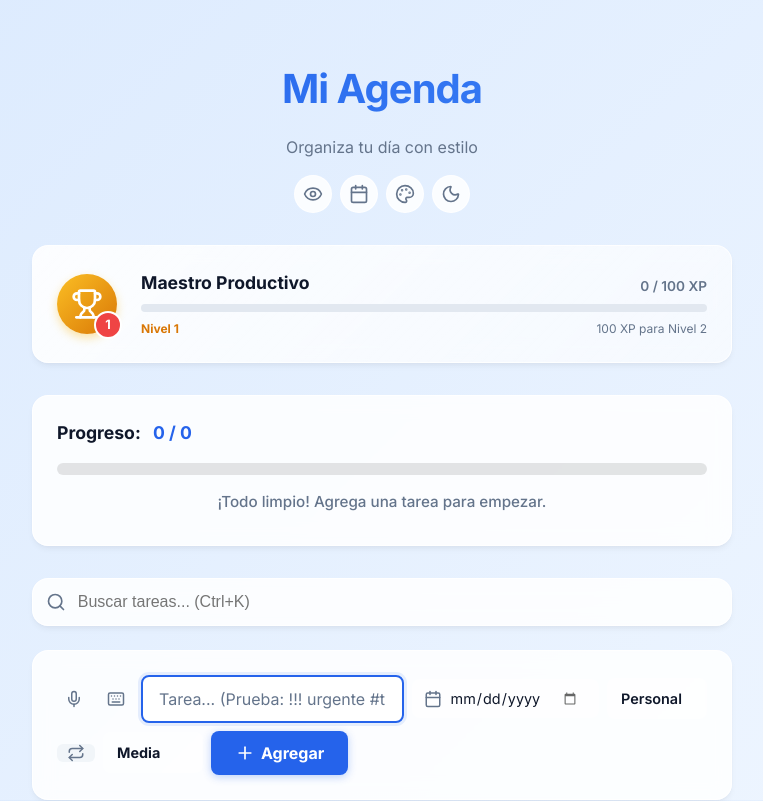
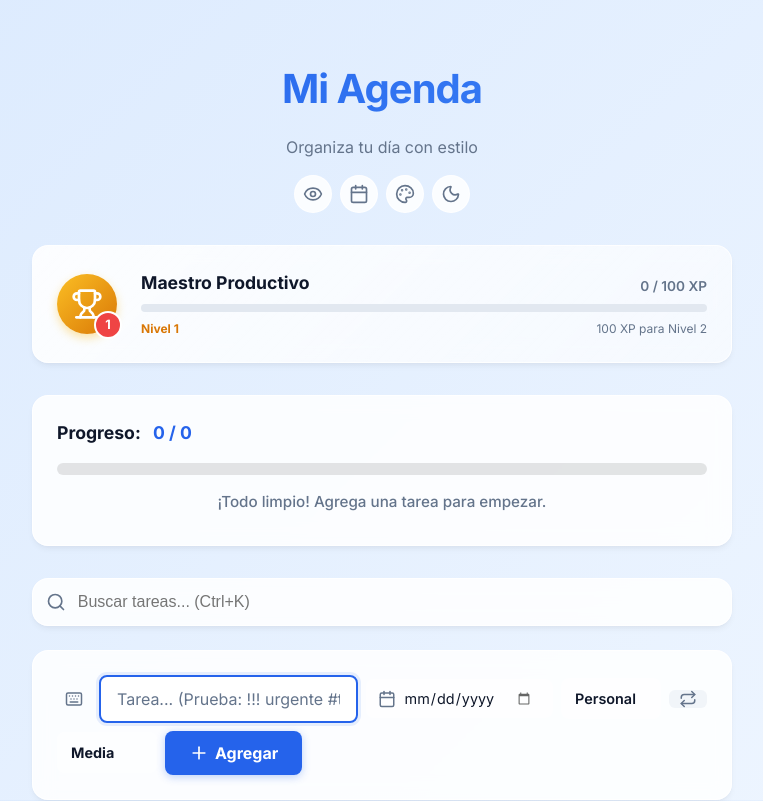
Before and after one commit to alexsdx/AplicacionToDo, a React (Vite) app: page / in a window 1280 px wide. Shown: the top 801 px of the page, without its empty margins (258-1021 px from the left). Built offline with nearby package versions, Linux system fonts and the light colour scheme.

Commit message:
refactor: Eliminar reconocimiento de voz y priorizar atajos de teclado
🔥 Cambios:
- Se eliminó completamente la integración con Web Speech API debido a inestabilidad.
- Se priorizó el uso de 'Atajos de Teclado' como método de entrada rápida.
- Limpieza de código en TodoForm.jsx.

```diff
--- a/src/components/TodoForm.jsx
+++ b/src/components/TodoForm.jsx
@@ -1,5 +1,5 @@
-import { useState, useEffect } from 'react';
-import { Plus, Calendar, Briefcase, User, Home, Book, Repeat, Mic, MicOff, Keyboard } from 'lucide-react';
+import { useState } from 'react';
+import { Plus, Calendar, Briefcase, User, Home, Book, Repeat, Keyboard } from 'lucide-react';
 
 export default function TodoForm({ onAdd }) {
     const [text, setText] = useState('');
@@ -7,7 +7,6 @@ export default function TodoForm({ onAdd }) {
     const [dueDate, setDueDate] = useState('');
     const [category, setCategory] = useState('personal');
     const [isHabit, setIsHabit] = useState(false);
-    const [isListening, setIsListening] = useState(false);
     const [showShortcuts, setShowShortcuts] = useState(false);
 
     // Smart text parser for keyboard shortcuts
@@ -56,57 +55,6 @@ export default function TodoForm({ onAdd }) {
         setIsHabit(false);
     };
 
-    const startListening = () => {
-        try {
-            const SpeechRecognition = window.SpeechRecognition || window.webkitSpeechRecognition;
-
-            if (!SpeechRecognition) {
-                setShowShortcuts(true);
-                return;
-            }
-
-            const recognition = new SpeechRecognition();
-            recognition.lang = 'es-ES';
-            recognition.continuous = false;
-            recognition.interimResults = false;
-
-            setIsListening(true);
-
-            recognition.onresult = (event) => {
-                const transcript = event.results[0][0].transcript;
-                setText(transcript);
-
-                const lower = transcript.toLowerCase();
-                if (lower.includes('urgente') || lower.includes('importante')) {
-                    setUrgency('high');
-                }
-                if (lower.includes('trabajo')) setCategory('work');
-                else if (lower.includes('casa')) setCategory('home');
-                else if (lower.includes('estudio')) setCategory('study');
-
-                setIsListening(false);
-            };
-
-            recognition.onerror = (event) => {
-                setIsListening(false);
-                // Silently show shortcuts instead of alerts
-                if (event.error !== 'no-speech' && event.error !== 'aborted') {
-                    setShowShortcuts(true);
-                }
-            };
-
-            recognition.onend = () => {
-                setIsListening(false);
-            };
-
-            recognition.start();
-
-        } catch (error) {
-            setIsListening(false);
-            setShowShortcuts(true);
-        }
-    };
-
     const categories = [
         { id: 'personal', icon: User, label: 'Personal' },
         { id: 'work', icon: Briefcase, label: 'Trabajo' },
@@ -146,15 +94,6 @@ export default function TodoForm({ onAdd }) {
             )}
 
             <div className="input-group">
-                <button
-                    type="button"
-                    className={`btn-mic ${isListening ? 'listening' : ''}`}
-                    onClick={startListening}
-                    title="Dictar por voz"
-                >
-                    {isListening ? <MicOff size={18} /> : <Mic size={18} />}
-                </button>
-
                 <button
                     type="button"
                     className="btn-mic"
```
